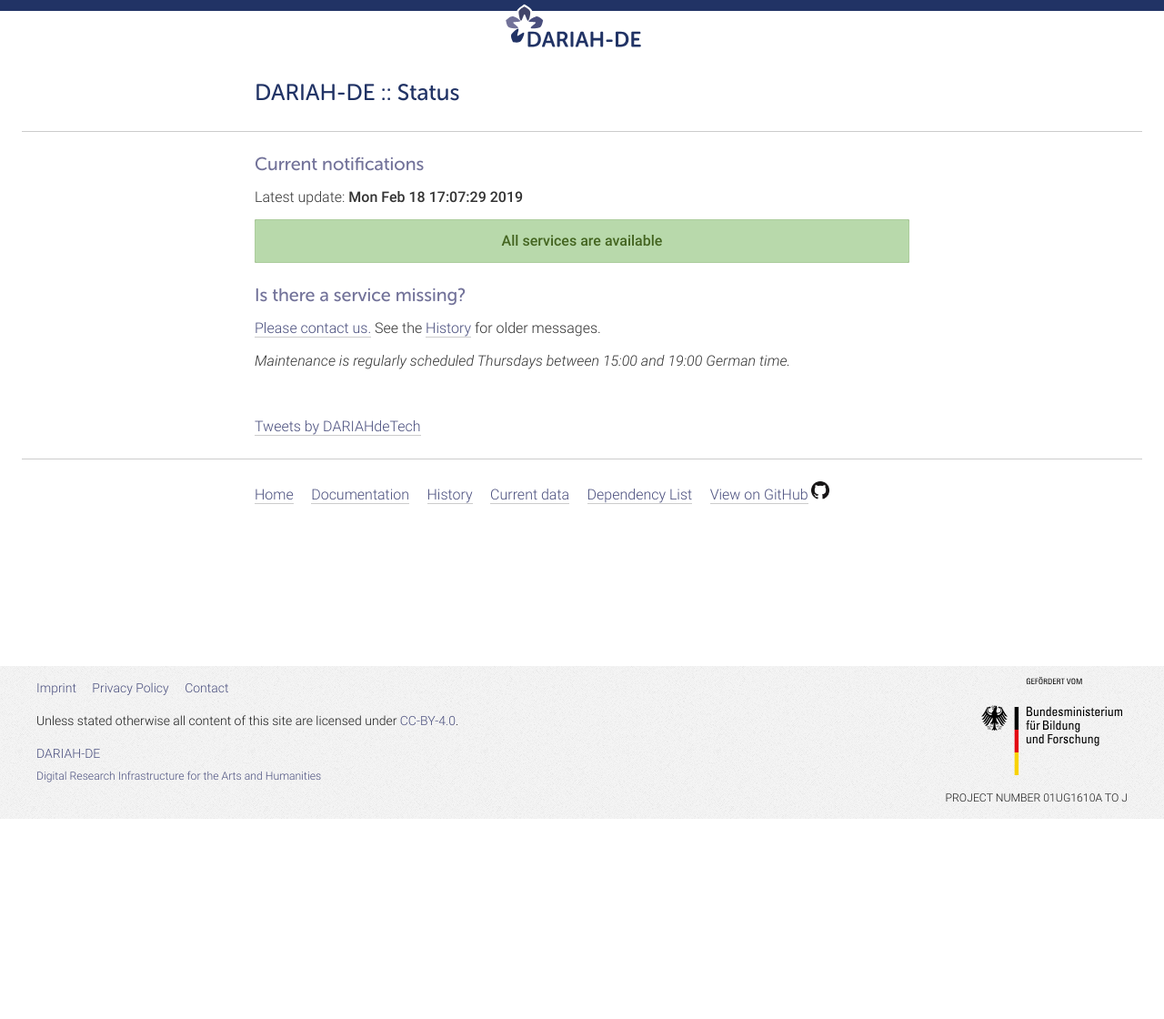
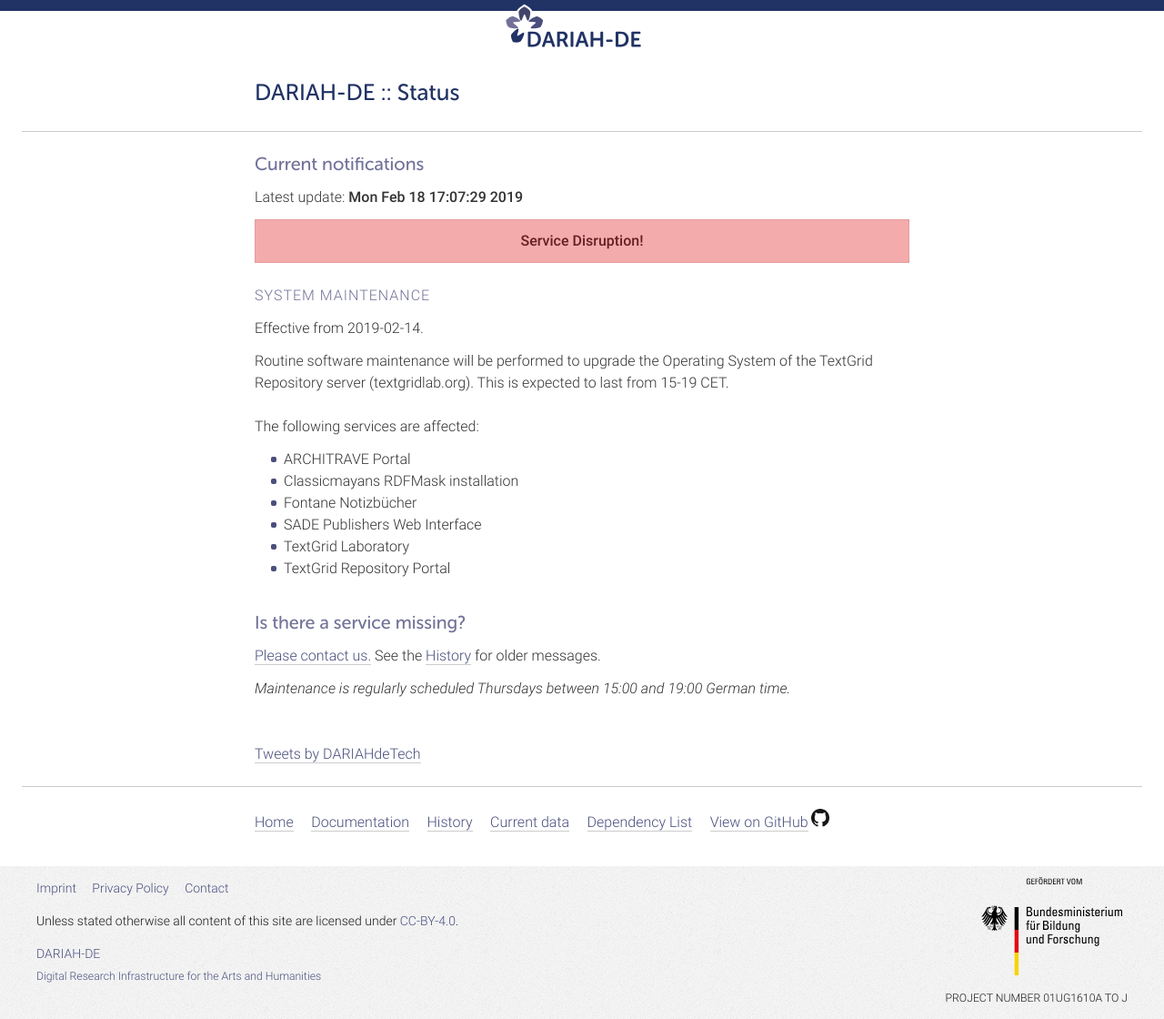
Before and after one commit to DARIAH-DE/status, a Jekyll site: the page built from index.md, in a window 1280 px wide. Shown: the whole page at 91% size. Built offline with Jekyll 4.4.1, drawn with Linux system fonts in a browser that asks for light colours; comment, search, counter and statistics services are not loaded; before the commit the page ends 900 px from its top, so only the background shows below that.

Commit message:
Update outages.yaml

```diff
--- a/_data/outages.yaml
+++ b/_data/outages.yaml
@@ -1,4 +1,10 @@
 ---
+- title: 'System Maintenance'
+  date_start: '2019-02-14'
+  date_end:
+  description: 'Routine software maintenance will be performed to upgrade the Operating System of the TextGrid Repository server (textgridlab.org). This is expected to last from 15-19 CET.'
+  affected:
+    - '/servers/textgrid-esx2'
 - title: 'System Maintenance'
   date_start: '2019-01-31'
   date_end: '2019-01-31'
```
